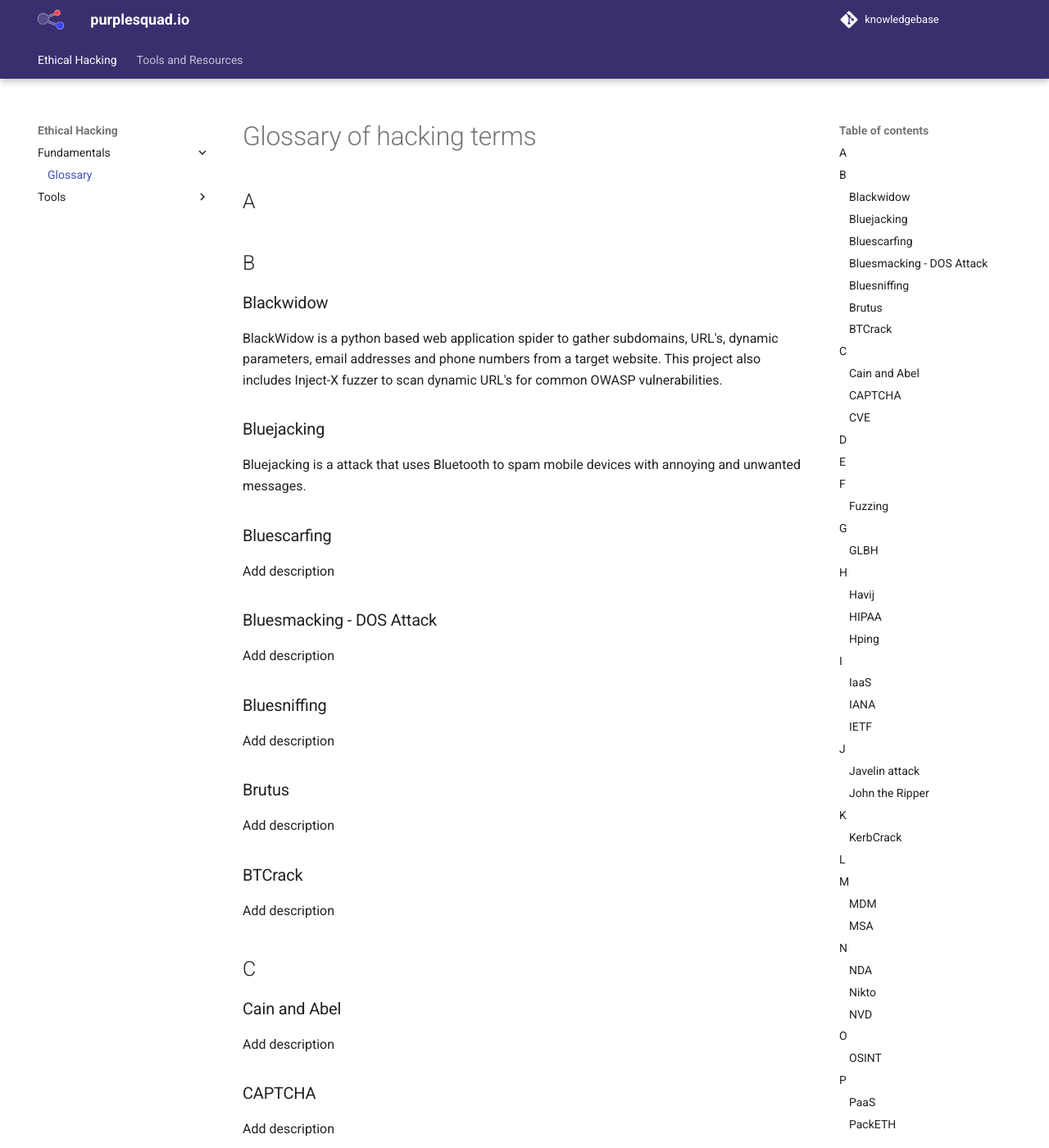
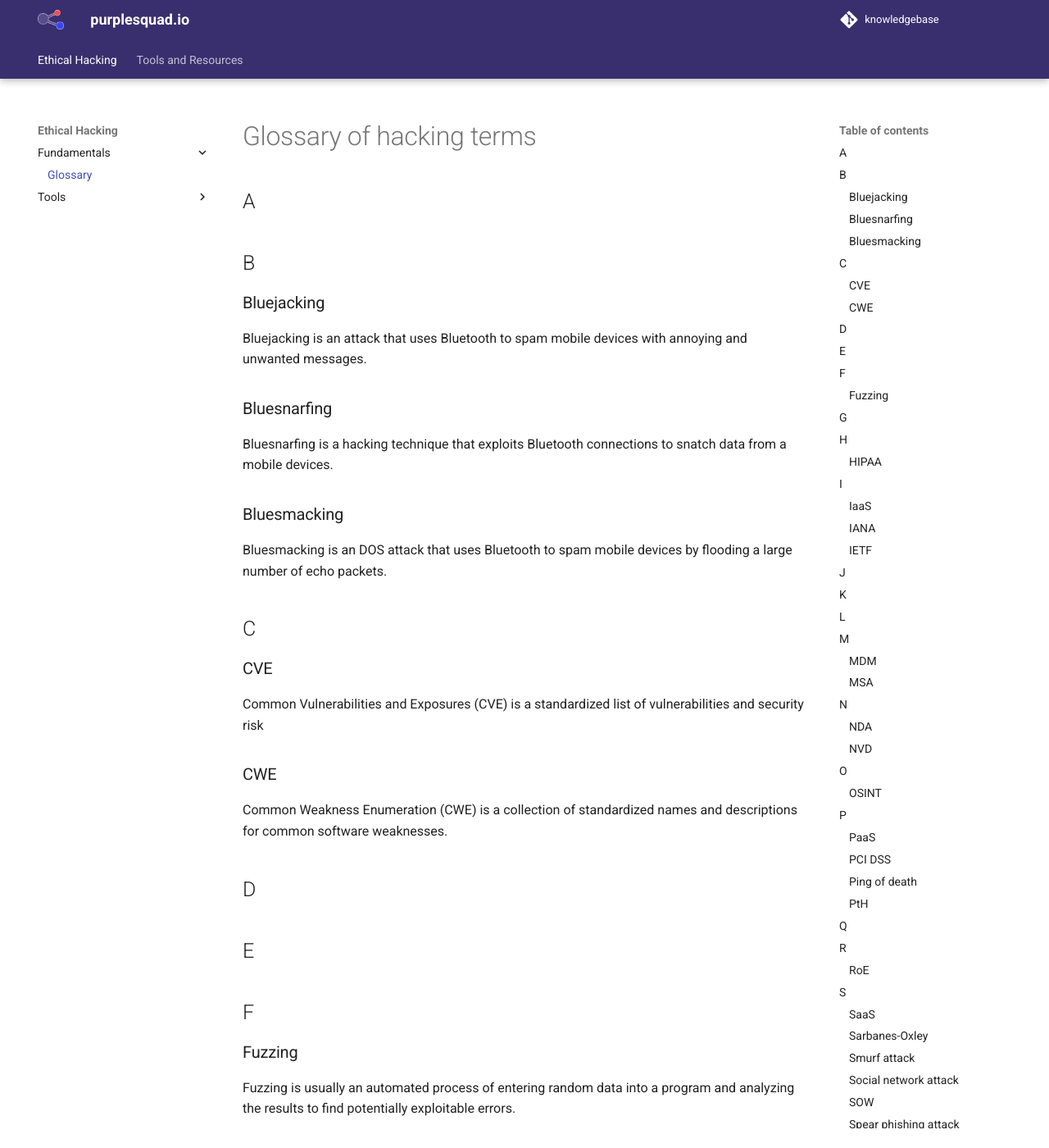
Before and after one commit to purplesquad-io/knowledgebase, an MkDocs documentation site: the page built from docs/ethical-hacking/fundamentals/glossary.md, in a window 1280 px wide and 1400 px high. Shown: the whole window at 82% size. Built offline with MkDocs 1.6.1 and Material for MkDocs 9.7.7, drawn with Linux system fonts in a browser that asks for light colours; comment, search, counter and statistics services are not loaded; some of the changed text lies outside the part shown.

Commit message:
update docs

```diff
--- a/docs/ethical-hacking/fundamentals/glossary.md
+++ b/docs/ethical-hacking/fundamentals/glossary.md
@@ -1,91 +1,65 @@
 # Glossary of hacking terms
 ## A
 ## B
-### Blackwidow
-BlackWidow is a python based web application spider to gather subdomains, URL's, dynamic parameters, email addresses and phone numbers from a target website. This project also includes Inject-X fuzzer to scan dynamic URL's for common OWASP vulnerabilities.
 ### Bluejacking
-Bluejacking is a attack that uses Bluetooth to spam mobile devices with annoying and unwanted messages.
-### Bluescarfing
-Add description
-### Bluesmacking - DOS Attack
-Add description
-### Bluesniffing
-Add description
-### Brutus
-Add description
-### BTCrack
-Add description
+Bluejacking is an attack that uses Bluetooth to spam mobile devices with annoying and unwanted messages.
+### Bluesnarfing
+Bluesnarfing is a hacking technique that exploits Bluetooth connections to snatch data from a mobile devices.
+### Bluesmacking
+Bluesmacking is an DOS attack that uses Bluetooth to spam mobile devices by flooding a large number of echo packets.
 ## C
-### Cain and Abel
-Add description
-### CAPTCHA
-Add description
 ### CVE
-Add description
+Common Vulnerabilities and Exposures (CVE) is a standardized list of vulnerabilities and security risk
+### CWE
+Common Weakness Enumeration (CWE) is a collection of standardized names and descriptions for common software weaknesses.
 ## D
 ## E
 ## F
 ### Fuzzing
-Add description
+Fuzzing is usually an automated process of entering random data into a program and analyzing the results to find potentially exploitable errors.
 ## G
-### GLBH
-Add description
 ## H
-### Havij
-Add description
 ### HIPAA
-Add description
-### Hping
-Add description
+The Health Insurance Portability and Accountability Act (HIPAA) is a US law from 1996 that regulates security and data protection in connection with protected patient data and patient access to medical data records.
 ## I
 ### IaaS
-Add description
+Infrastructure as a Service (IaaS) is the on-demand availability of highly scalable computing resources as a service via the Internet
 ### IANA
-Add description
+IANA, short for Internet Assigned Numbers Authority, coordinate the Internet's globally unique identifiers, and are provided by Public Technical Identifiers, an affiliate of ICANN.
 ### IETF
-Add description
+The Internet Engineering Task Force (IETF) is the premier standards development organization (SDO) for the Internet.
 ## J
-### Javelin attack
-Add description
-### John the Ripper
-Add description
 ## K
-### KerbCrack
-Add description
 ## L
 ## M
 ### MDM
-Add description
+Mobile-Device-Management (MDM) is a management software, which monitors the BYOD (Bring Your Own Device) devices.
 ### MSA
-Add description
+The Microsoft account (MSA) consumer signing key is typically used to cryptographically sign into a Microsoft consumer application or service such as Outlook.com or OneDrive.
 ## N
 ### NDA
-Add description
-### Nikto
-Nikto is an open source web server scanner written in Perl<span style="font-size: .6rem">[ ... READ MORE](..%2Ftools%2Fnikto.md)</span>
+A non-disclosure agreement (NDA) is a contract in which various contracting parties undertake to treat all information as strictly confidential and to protect business secrets.
 ### NVD
-Add description
+The NVD is the U.S. government repository of standards based vulnerability management data represented using the Security Content Automation Protocol (SCAP).
 ## O
 ### OSINT
-Add description
+Open Source Intelligence (OSTINT) refers to the gathering of publicly available informations.
 ## P
 ### PaaS
-Add description
-### PackETH
-Add description
+Platform as a Service (PaaS) is a cloud infrastructure layer that provides resources for creating tools and applications at user level.
 ### PCI DSS
-Add description
+The PCI Security Standards Council (PCI SSC) is a global forum that brings together payments industry stakeholders to develop and drive adoption of data security standards and resources for safe payments worldwide.
 ### Ping of death
-Add description
-### PtH - Pass-the-Hash-Attack
-Add description
+A ping of death is a special DoS attack with the aim of crashing the attacked system.
+### PtH
+A Pass-the-Hash Attack (PtH) is an attack in which an attacker steals a password hash and uses it to create a new user session on the same network.
 ## Q
 ## R
 ### RoE
-Add description
+Return on equity (ROE) is a Indicator that measures the ratio of a company's profit to its equity.
 ## S
 ### SaaS
-Add description
+Software-as-a-Service (SaaS) is a cloud-based method of providing software to users.
 ### Sarbanes-Oxley
 Add description
 ### Smurf attack
--- a/mkdocs.yml
+++ b/mkdocs.yml
@@ -7,13 +7,21 @@
   purplesquad.io - The ethical hacking squad
 
 nav:
-#   - Home: index.md
+  #   - Home: index.md
   - Ethical Hacking:
       - Fundamentals:
-        - Glossary: ethical-hacking/fundamentals/glossary.md
+          - Glossary: ethical-hacking/fundamentals/glossary.md
       - Tools:
-        - nmap: ethical-hacking/tools/nmap.md
-        - nikto: ethical-hacking/tools/nikto.md
+          - OSINT:
+              - Blackwidow: ethical-hacking/tools/Blackwidow.md
+              - nikto: ethical-hacking/tools/nikto.md
+              - nmap: ethical-hacking/tools/nmap.md
+          - Password Cracking:
+              - Aircrack: ethical-hacking/tools/Aircrack.md
+              - John the Ripper: ethical-hacking/tools/JohntheRipper.md
+          - Other Tools: ethical-hacking/tools/OtherTools.md
+
+
   - Tools and Resources: resources/tools-and-resources.md
 
 theme:
```
Also changed, not shown: docs/ethical-hacking/tools/Blackwidow.md (added, +1 -0 lines), docs/ethical-hacking/tools/OtherTools.md (added, +35 -0 lines), docs/ethical-hacking/tools/Aircrack.md (added), docs/ethical-hacking/tools/JohntheRipper.md (added).
